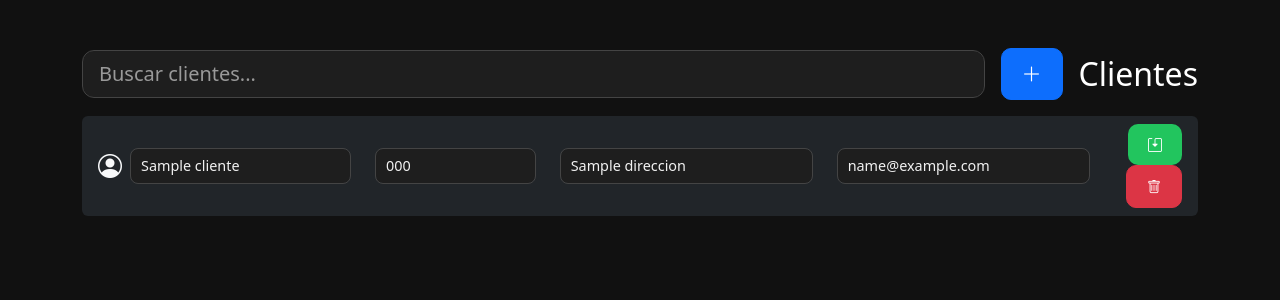
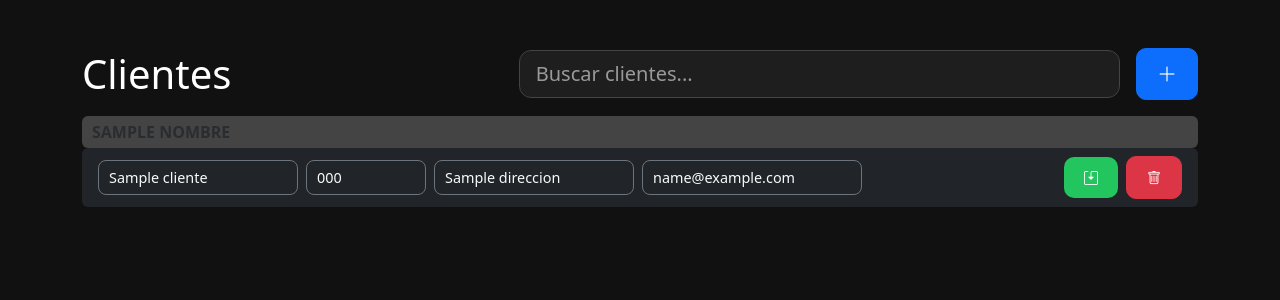
Before and after one commit to mgorno/GranjApp, a Flask app: page /clientes/ in a window 1280 px wide. Shown: the part 56-356 px from the top of the page. Run offline with Flask 3, Linux system fonts and the light colour scheme; a database or web service that is not in the repository returns one stand-in record (values such as "Sample title"); some libraries are stand-ins or nearby versions.

Commit message:
CLIENTES

```diff
--- a/templates/clientes.html
+++ b/templates/clientes.html
@@ -2,44 +2,42 @@
 {% block title %}Clientes{% endblock %}
 
 {% block content %}
+
+<!-- Contenedor flex para título, buscador y botón + -->
 <div class="d-flex align-items-center mb-3 gap-3 flex-wrap">
+  <h1 class="mb-0 flex-grow-1">Clientes</h1>
   <div class="flex-grow-1" style="min-width: 250px;">
     <input type="search" id="buscarCliente" class="form-control form-control-lg" placeholder="Buscar clientes...">
   </div>
 
-  <button class="btn btn-primary btn-lg flex-shrink-0" data-bs-toggle="collapse" data-bs-target="#formCliente"
-    aria-expanded="false" aria-controls="formCliente">
+  <button class="btn btn-primary btn-lg flex-shrink-0" data-bs-toggle="collapse" data-bs-target="#formCliente" aria-expanded="false" aria-controls="formCliente">
     <i class="bi bi-plus-lg"></i>
   </button>
 
-  <h2 class="m-0 flex-shrink-0">Clientes</h2>
 </div>
 
+<!-- Formulario nuevo cliente -->
 <form action="{{ url_for('clientes.nuevo_cliente') }}" method="POST">
   <div class="collapse mb-3" id="formCliente">
     <div class="card card-body bg-dark text-light">
       <div class="mb-2">
         <label for="nombre" class="form-label"><i class="bi bi-person-fill me-1"></i>Nombre del Cliente</label>
-        <input type="text" name="nombre" id="nombre" class="form-control form-control-sm" required
-          placeholder="Nombre del cliente" autocomplete="off">
+        <input type="text" name="nombre" id="nombre" class="form-control form-control-sm" required placeholder="Nombre del cliente" autocomplete="off">
       </div>
 
       <div class="mb-2">
         <label for="telefono" class="form-label"><i class="bi bi-telephone-fill me-1"></i>Teléfono</label>
-        <input type="text" name="telefono" id="telefono" class="form-control form-control-sm"
-          placeholder="Teléfono del cliente" autocomplete="off">
+        <input type="text" name="telefono" id="telefono" class="form-control form-control-sm" placeholder="Teléfono del cliente" autocomplete="off">
       </div>
 
       <div class="mb-2">
         <label for="direccion" class="form-label"><i class="bi bi-house-fill me-1"></i>Dirección</label>
-        <input type="text" name="direccion" id="direccion" class="form-control form-control-sm"
-          placeholder="Dirección del cliente" autocomplete="off">
+        <input type="text" name="direccion" id="direccion" class="form-control form-control-sm" placeholder="Dirección del cliente" autocomplete="off">
       </div>
 
       <div class="mb-2">
         <label for="mail" class="form-label"><i class="bi bi-envelope-fill me-1"></i>Email</label>
-        <input type="email" name="mail" id="mail" class="form-control form-control-sm"
-          placeholder="Email del cliente (opcional)" autocomplete="off">
+        <input type="email" name="mail" id="mail" class="form-control form-control-sm" placeholder="Email del cliente (opcional)" autocomplete="off">
       </div>
 
       <button type="submit" class="btn btn-success btn-sm">
@@ -49,42 +47,30 @@
   </div>
 </form>
 
-<!-- Lista de clientes con formularios para editar inline -->
+<!-- Lista clientes, cada uno con formulario inline, manteniendo diseño original -->
 <div class="clientes-lista">
   {% for letra, grupo in clientes_por_letra.items() %}
+    <div class="letra-separador py-1 text-muted text-uppercase fw-bold">
+      {{ letra }}
+    </div>
     {% for c in grupo %}
       <form action="{{ url_for('clientes.editar_cliente', id_cliente=c[0]) }}" method="POST"
-    class="cliente-item bg-dark text-light rounded px-3 py-2 mb-3">
-    <div class="row align-items-center">
-      <div class="col-md-3 d-flex align-items-center gap-2">
-        <i class="bi bi-person-circle fs-4"></i>
-        <input type="text" name="nombre" class="form-control form-control-sm" value="{{ c[1] }}" required>
+            class="cliente-item d-flex justify-content-between align-items-center bg-dark text-light px-3 py-2 rounded mb-1">
+        <div class="d-flex gap-2 align-items-center flex-grow-1">
+          <input type="text" name="nombre" value="{{ c[1] }}" class="form-control form-control-sm bg-dark text-light border-secondary" style="max-width: 200px;" required>
+          <input type="text" name="telefono" value="{{ c[2] or '' }}" class="form-control form-control-sm bg-dark text-light border-secondary" style="max-width: 120px;" placeholder="Teléfono">
+          <input type="text" name="direccion" value="{{ c[3] or '' }}" class="form-control form-control-sm bg-dark text-light border-secondary" style="max-width: 200px;" placeholder="Dirección">
+          <input type="email" name="mail" value="{{ c[4] or '' }}" class="form-control form-control-sm bg-dark text-light border-secondary" style="max-width: 220px;" placeholder="Email">
         </div>
-      <div class="col-md-2">
-        <input type="text" name="telefono" class="form-control form-control-sm" value="{{ c[2] or '' }}"
-          placeholder="Teléfono">
-      </div>
-      <div class="col-md-3">
-        <input type="text" name="direccion" class="form-control form-control-sm" value="{{ c[3] or '' }}"
-          placeholder="Dirección">
-      </div>
-      <div class="col-md-3">
-        <input type="email" name="mail" class="form-control form-control-sm" value="{{ c[4] or '' }}"
-          placeholder="Email">
-      </div>
-      <div class="col-md-1 text-end">
+        <div class="d-flex gap-2 align-items-center ms-3">
           <button type="submit" class="btn btn-sm btn-success" title="Guardar cambios">
             <i class="bi bi-save2"></i>
           </button>
-        <a href="{{ url_for('clientes.borrar_cliente', id_cliente=c[0]) }}" class="btn btn-sm btn-danger ms-1"
-          title="Borrar cliente" onclick="return confirm('¿Seguro que querés borrar este cliente?');">
+          <a href="{{ url_for('clientes.borrar_cliente', id_cliente=c[0]) }}" class="btn btn-sm btn-danger"
+             onclick="return confirm('¿Seguro que querés borrar este cliente?');" title="Borrar cliente">
             <i class="bi bi-trash"></i>
           </a>
         </div>
-    </div>
-    {% if c|length > 5 %}
-    <small class="text-muted mt-1 d-block">Creado: {{ c[5].strftime('%d/%m/%Y %H:%M') }}</small>
-    {% endif %}
       </form>
     {% endfor %}
   {% endfor %}
```
Lines whose indentation alone changed are shown as unchanged.
